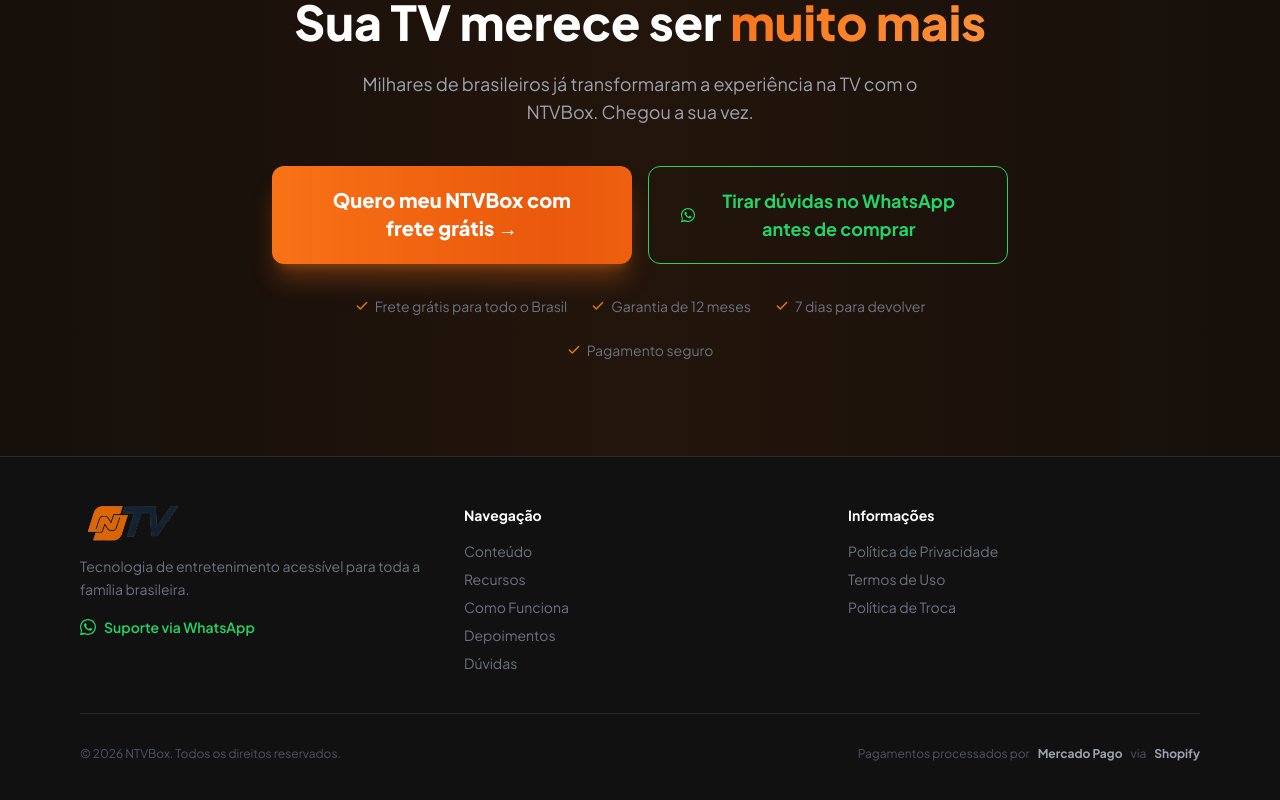
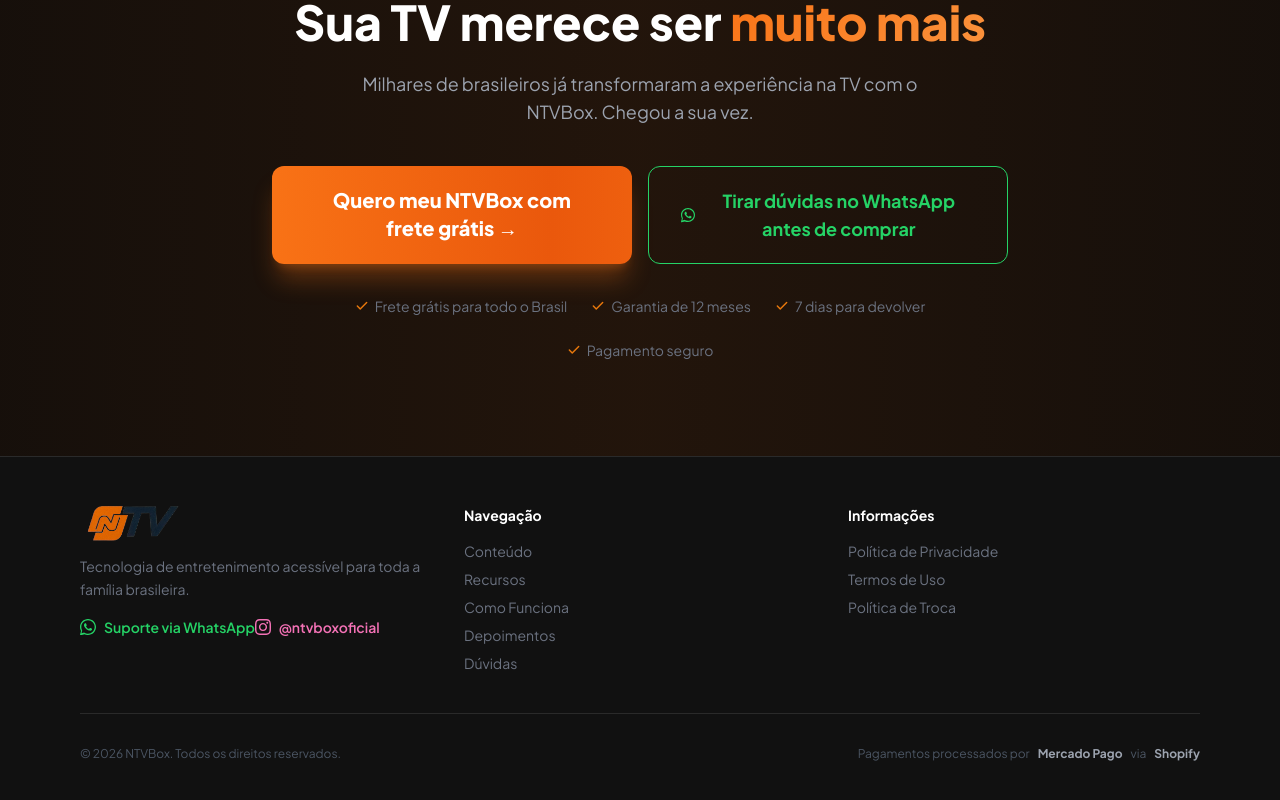
Before and after one commit to Browsher/ntvbox-landing, a Next.js app: page / in a window 1280 px wide. Shown: the part 6073-6873 px from the top of the page. Built offline with nearby package versions, Linux system fonts and the light colour scheme; no server answers.

Commit message:
feat: adiciona link Instagram no footer

```diff
--- a/app/page.tsx
+++ b/app/page.tsx
@@ -1232,6 +1232,17 @@
               </svg>
               Suporte via WhatsApp
             </a>
+            <a
+              href="https://www.instagram.com/ntvboxoficial"
+              target="_blank"
+              rel="noopener noreferrer"
+              className="inline-flex items-center gap-2 mt-3 text-pink-400 text-sm font-semibold hover:text-pink-300 transition-colors"
+            >
+              <svg className="w-4 h-4" fill="currentColor" viewBox="0 0 24 24">
+                <path d="M12 2.163c3.204 0 3.584.012 4.85.07 3.252.148 4.771 1.691 4.919 4.919.058 1.265.069 1.645.069 4.849 0 3.205-.012 3.584-.069 4.849-.149 3.225-1.664 4.771-4.919 4.919-1.266.058-1.644.07-4.85.07-3.204 0-3.584-.012-4.849-.07-3.26-.149-4.771-1.699-4.919-4.92-.058-1.265-.07-1.644-.07-4.849 0-3.204.013-3.583.07-4.849.149-3.227 1.664-4.771 4.919-4.919 1.266-.057 1.645-.069 4.849-.069zm0-2.163c-3.259 0-3.667.014-4.947.072-4.358.2-6.78 2.618-6.98 6.98-.059 1.281-.073 1.689-.073 4.948 0 3.259.014 3.668.072 4.948.2 4.358 2.618 6.78 6.98 6.98 1.281.058 1.689.072 4.948.072 3.259 0 3.668-.014 4.948-.072 4.354-.2 6.782-2.618 6.979-6.98.059-1.28.073-1.689.073-4.948 0-3.259-.014-3.667-.072-4.947-.196-4.354-2.617-6.78-6.979-6.98-1.281-.059-1.69-.073-4.949-.073zm0 5.838c-3.403 0-6.162 2.759-6.162 6.162s2.759 6.163 6.162 6.163 6.162-2.759 6.162-6.163c0-3.403-2.759-6.162-6.162-6.162zm0 10.162c-2.209 0-4-1.79-4-4 0-2.209 1.791-4 4-4s4 1.791 4 4c0 2.21-1.791 4-4 4zm6.406-11.845c-.796 0-1.441.645-1.441 1.44s.645 1.44 1.441 1.44c.795 0 1.439-.645 1.439-1.44s-.644-1.44-1.439-1.44z"/>
+              </svg>
+              @ntvboxoficial
+            </a>
           </div>
 
           {/* Nav links */}
```
